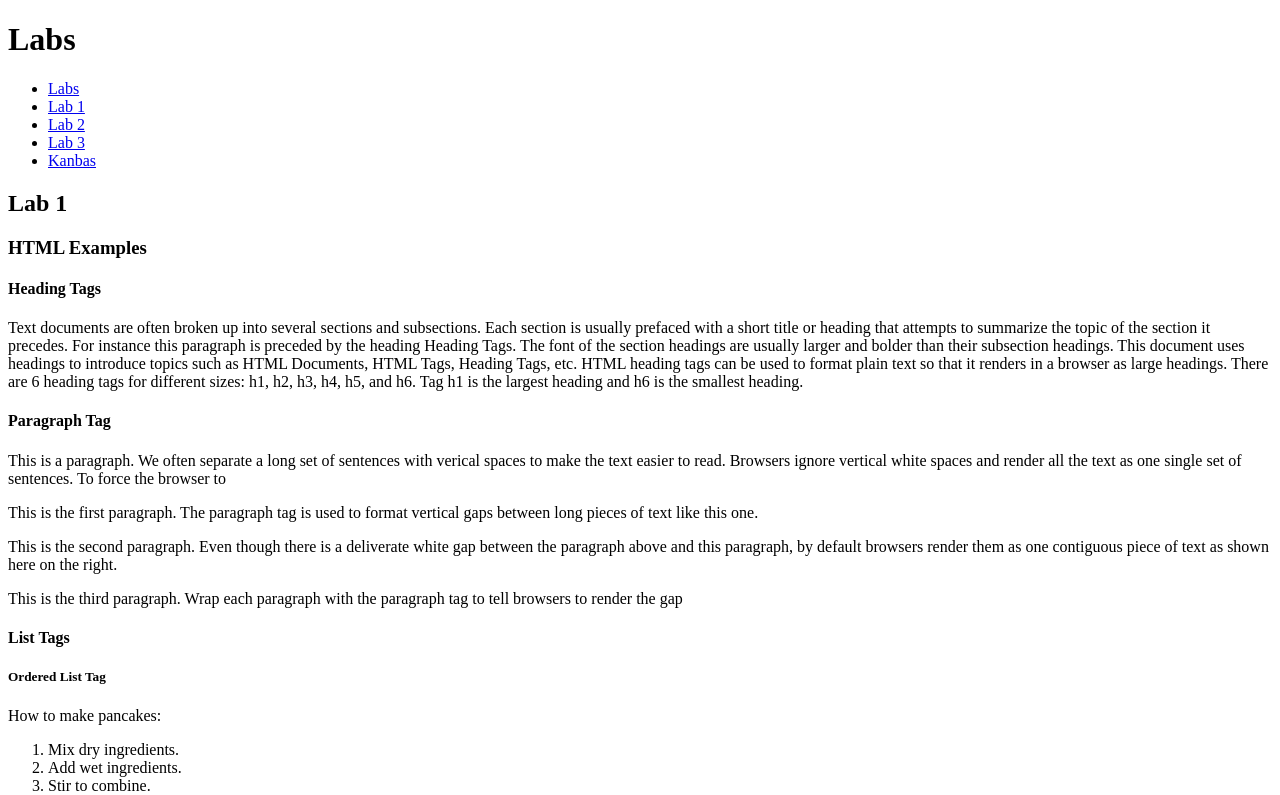
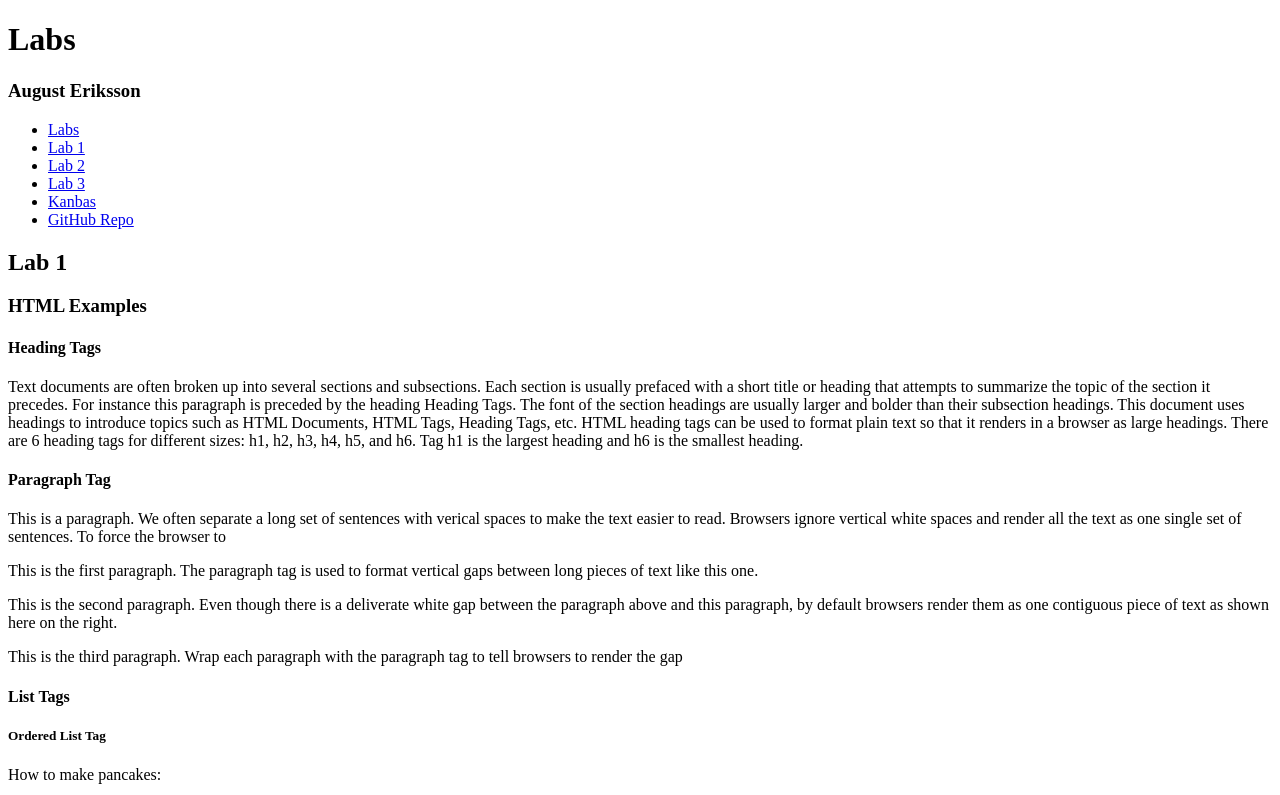
Before and after one commit to eriks-son/kanbas-react-web-app, a React (Create React App) app: page /#/Labs/Lab1 in a window 1280 px wide. Shown: the top 795 px of the page. Built offline with nearby package versions, Linux system fonts and the light colour scheme.

Commit message:
Add github repo and name to labs page

```diff
--- a/src/Labs/TOC.tsx
+++ b/src/Labs/TOC.tsx
@@ -8,6 +8,7 @@ export default function TOC() {
       <li><Link to="/Labs/Lab2">Lab 2</Link></li>
       <li><Link to="/Labs/Lab3">Lab 3</Link></li>
       <li><Link to="/Kanbas">Kanbas</Link></li>
+      <li><Link to="https://github.com/eriks-son/kanbas-react-web-app" target="_blank">GitHub Repo</Link></li>
     </ul>
   )
 }
--- a/src/Labs/index.tsx
+++ b/src/Labs/index.tsx
@@ -8,6 +8,7 @@ export default function Labs() {
   return (
     <div id="wd-labs">
       <h1>Labs</h1>
+      <h3>August Eriksson</h3>
       <TOC />
       <Routes>
         <Route path="/" element={<Navigate to="Lab1" />} />
```
